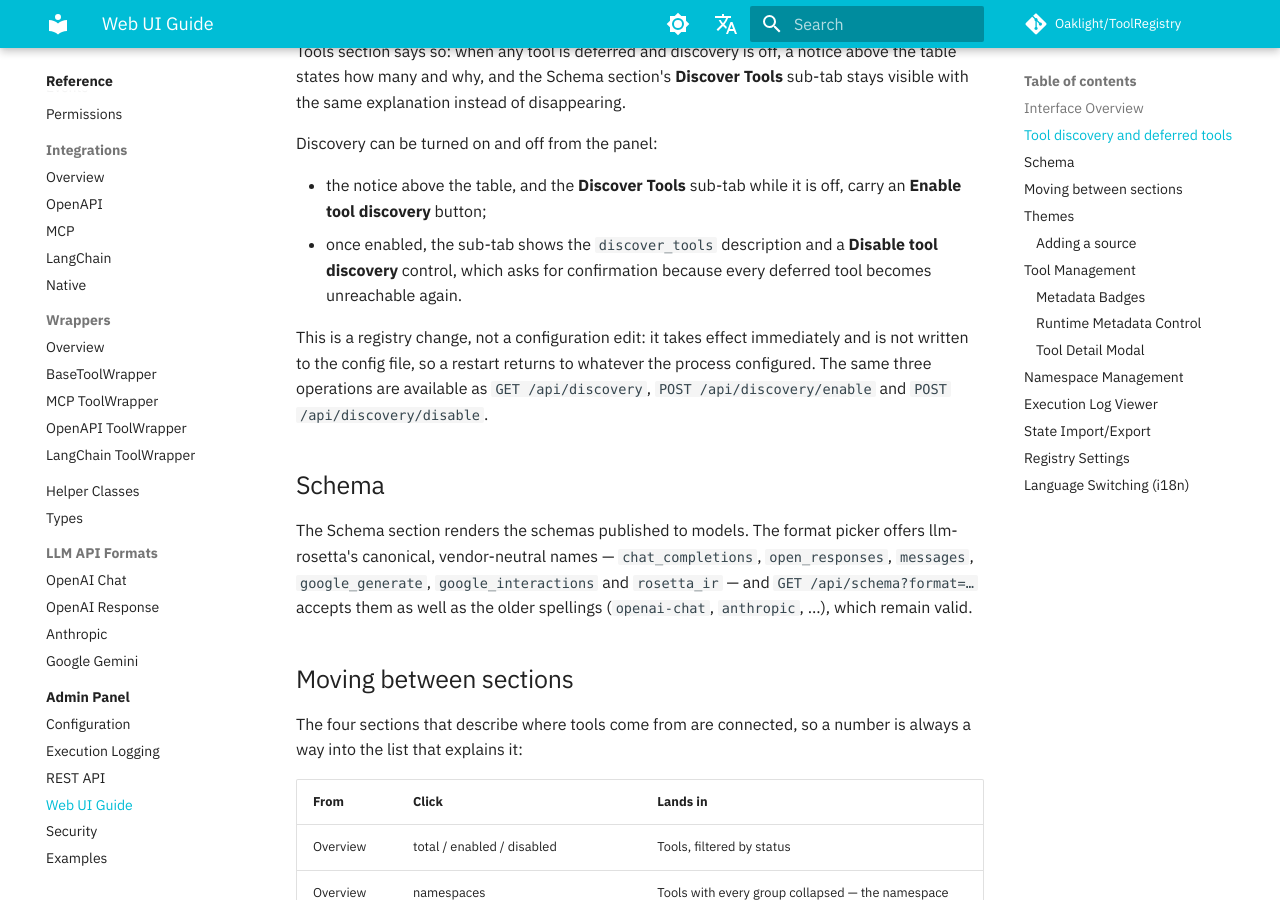
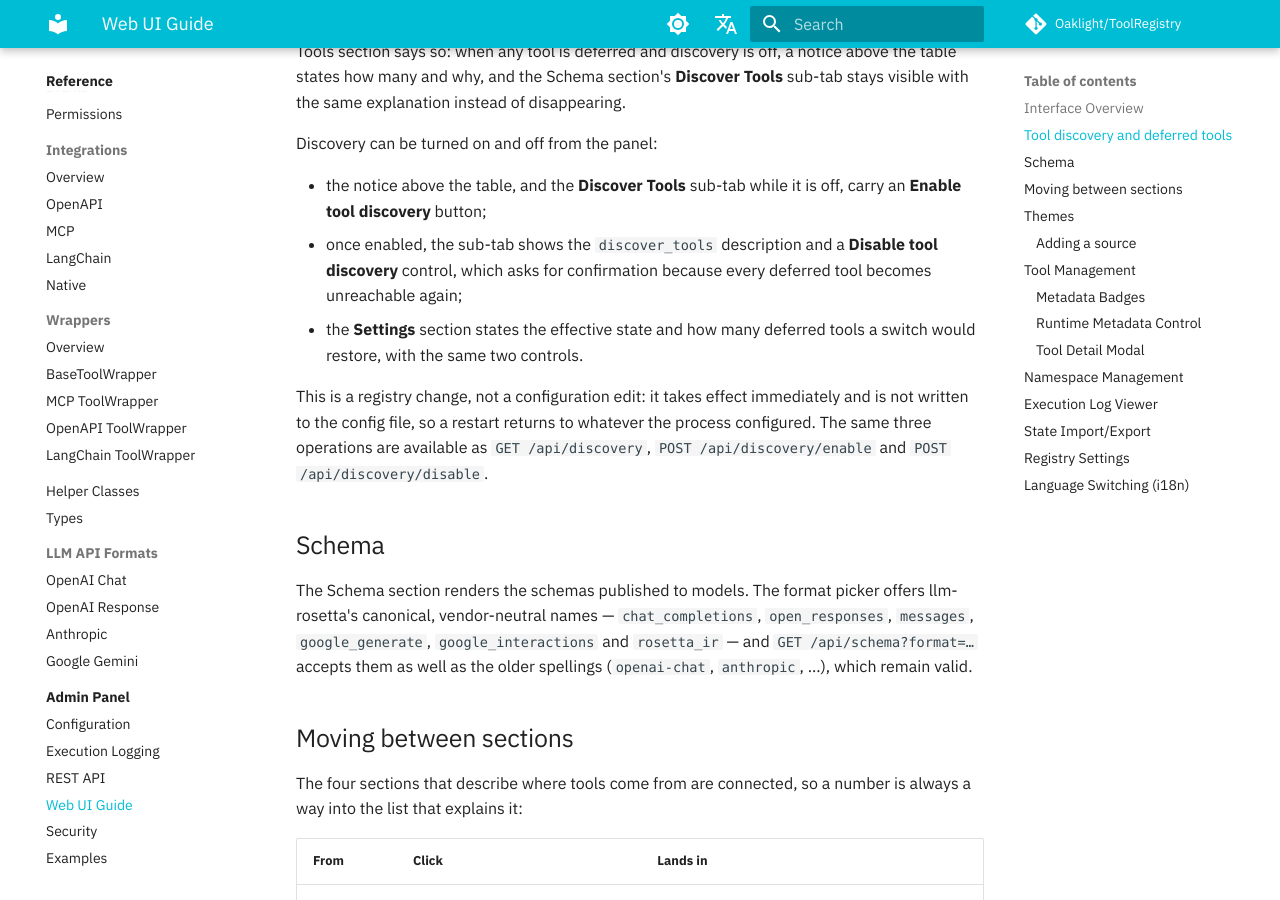
Before and after one commit to Oaklight/ToolRegistry, an MkDocs documentation site: the page built from docs/admin/web-ui.md, in a window 1280 px wide and 900 px high, scrolled down 1352 px. Built offline with MkDocs 1.6.1 and Material for MkDocs 9.7.7, drawn with Linux system fonts in a browser that asks for light colours; some web fonts are replaced; comment, search, counter and statistics services are not loaded.

Commit message:
docs(admin): discovery switch in Settings, i18n completion

```diff
--- a/docs/admin/web-ui.md
+++ b/docs/admin/web-ui.md
@@ -56,7 +56,9 @@ Discovery can be turned on and off from the panel:
   off, carry an **Enable tool discovery** button;
 - once enabled, the sub-tab shows the `discover_tools` description and a
   **Disable tool discovery** control, which asks for confirmation because every
-  deferred tool becomes unreachable again.
+  deferred tool becomes unreachable again;
+- the **Settings** section states the effective state and how many deferred
+  tools a switch would restore, with the same two controls.
 
 This is a registry change, not a configuration edit: it takes effect
 immediately and is not written to the config file, so a restart returns to
```
Also changed, not shown: docs/changelog.md (+2 -1 lines).
